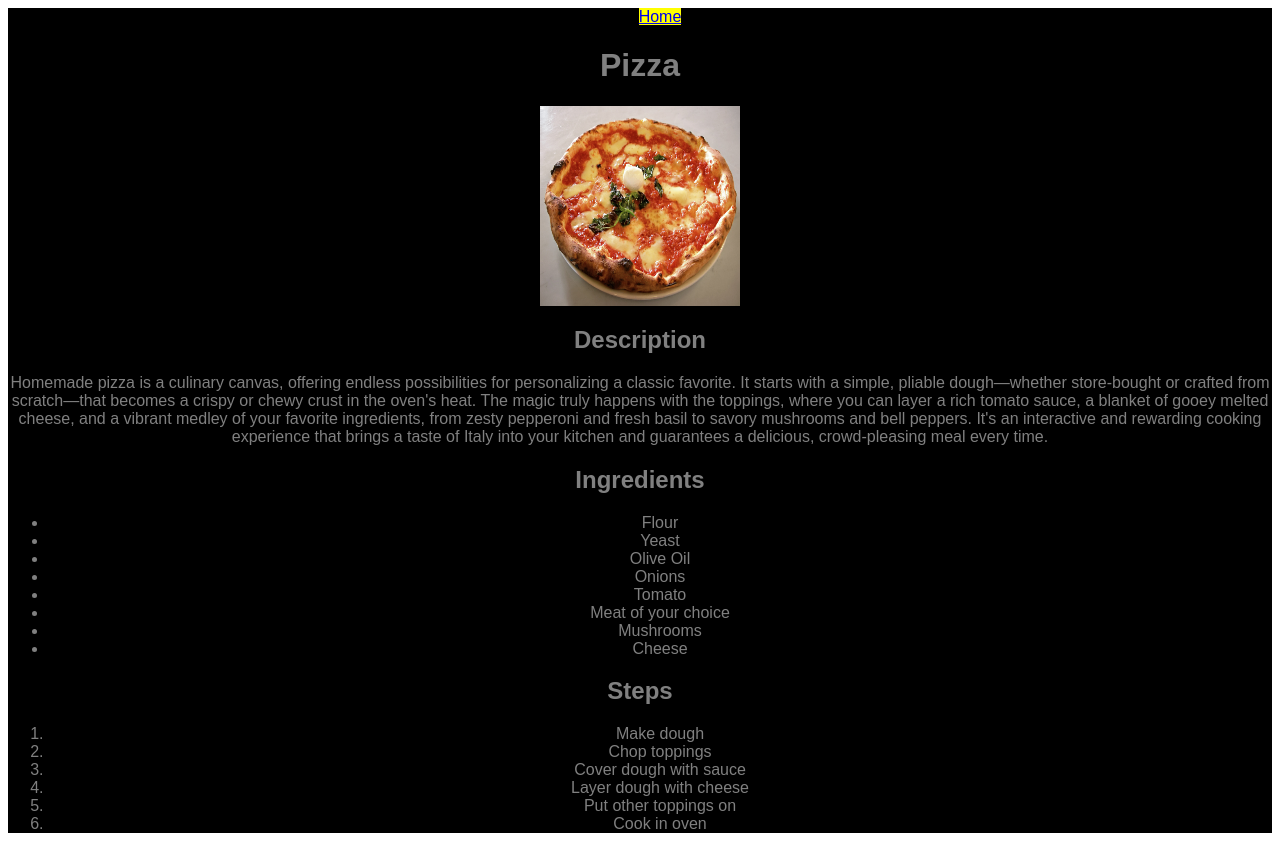
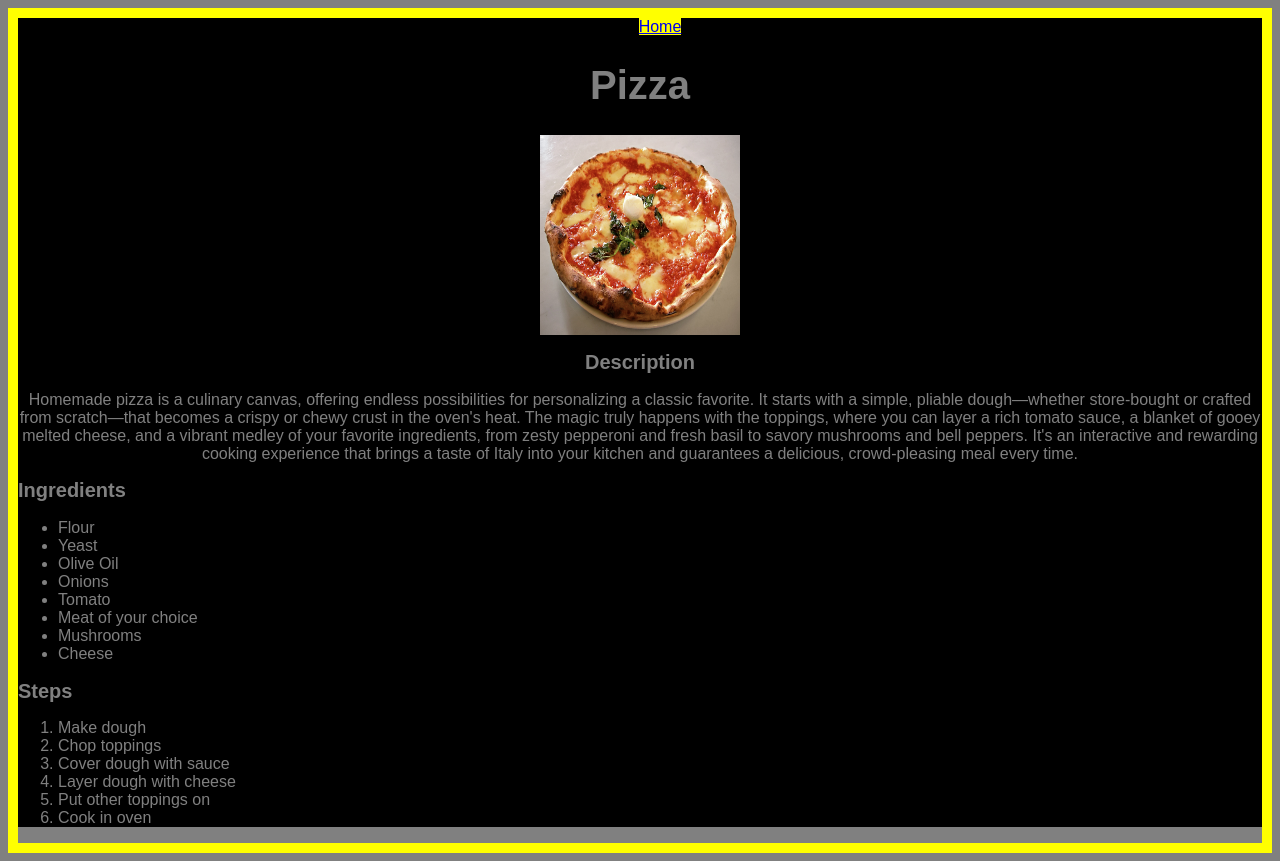
Before and after one commit to WilliamNZ01/odin-recipies, a plain HTML site: page recipes/pizza.html in a window 1280 px wide. Drawn offline with Linux system fonts and the light colour scheme.

Commit message:
Continue working on styles

```diff
--- a/style.css
+++ b/style.css
@@ -1,5 +1,10 @@
 * {
     font-family: sans-serif;
+}
+
+body {
+    background-color: gray;
+    border: 10px solid yellow;
 }
 
 .main-body {
@@ -9,8 +14,20 @@
     text-align: center;
 }
 
-.main-tile {
-    font-size: 80px;
+.page-title {
+    font-size: 40px;
+}
+
+.sub-heading {
+    font-size: 20px;
+}
+
+.sub-heading.method {
+    text-align: left;
+}
+
+.method-content {
+    text-align: left;
 }
 
 .nav li{
```
